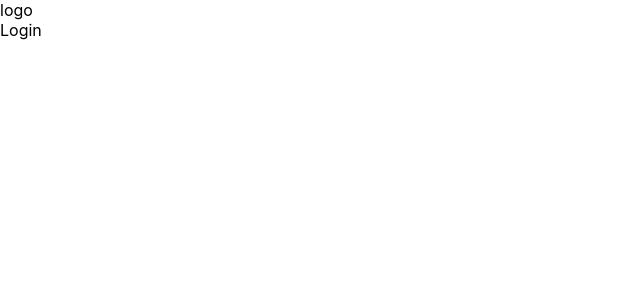
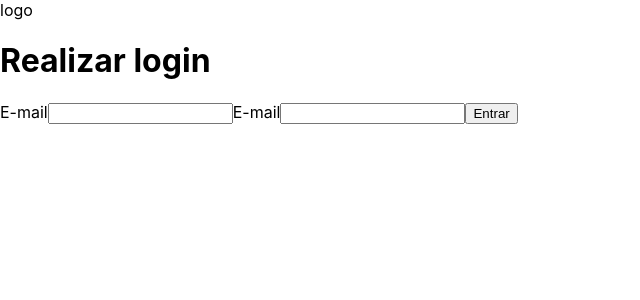
Before and after one commit to lima-bigs/Desafio-Tryitter, a React (Create React App) app in the folder Front-end/tryitter/: page / in a window 1280 px wide. Shown: the top 300 px of the page, without its empty margins (0-640 px from the left). Built offline with nearby package versions, Linux system fonts and the light colour scheme.

Commit message:
Feat: Colocando o input e o botão na tela de login

```diff
--- a/Front-end/tryitter/src/Pages/Login.jsx
+++ b/Front-end/tryitter/src/Pages/Login.jsx
@@ -1,13 +1,41 @@
-import React from 'react';
+import React, { useState } from 'react';
+import Input from '../Components/Input';
+import Button from '../Components/Button';
 
 function Login() {
+  const [email, setEmail] = useState('');
+  const [password, setPassword] = useState('');
+
+  const handleSubmit = (e) => {
+    e.preventDefault();
+    console.log('submeter');
+  };
+
   return (
     <div>
       <div>
         logo
       </div>
       <div>
-        Login
+        <h1>Realizar login</h1>
+        <form onSubmit={handleSubmit}>
+          <Input
+            type="email"
+            name="email"
+            value={email}
+            placeholder="E-mail"
+            onChange={(e) => setEmail(e.target.value)}
+          />
+          <Input
+            type="password"
+            name="password"
+            value={password}
+            placeholder="E-mail"
+            onChange={(e) => setPassword(e.target.value)}
+          />
+
+          <Button>Entrar</Button>
+        </form>
       </div>
     </div>
   );
```
